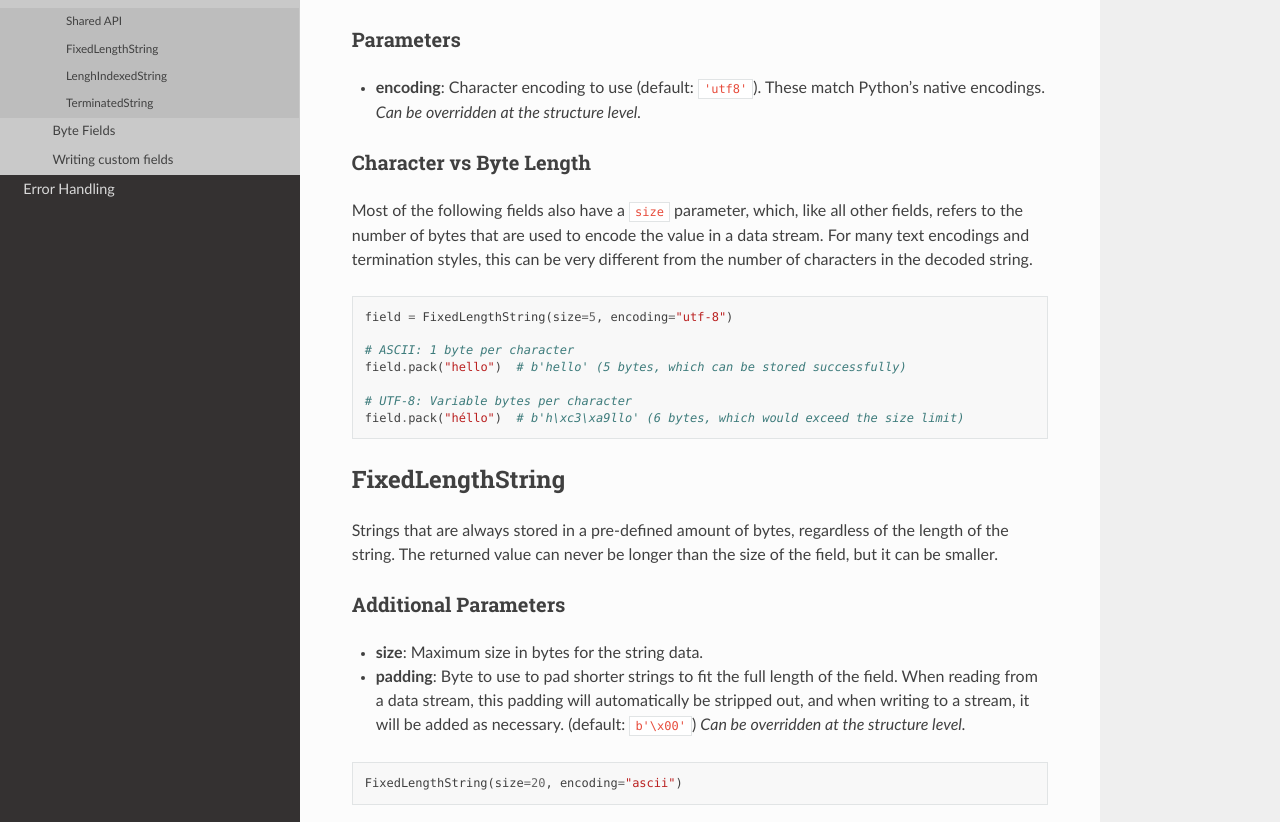
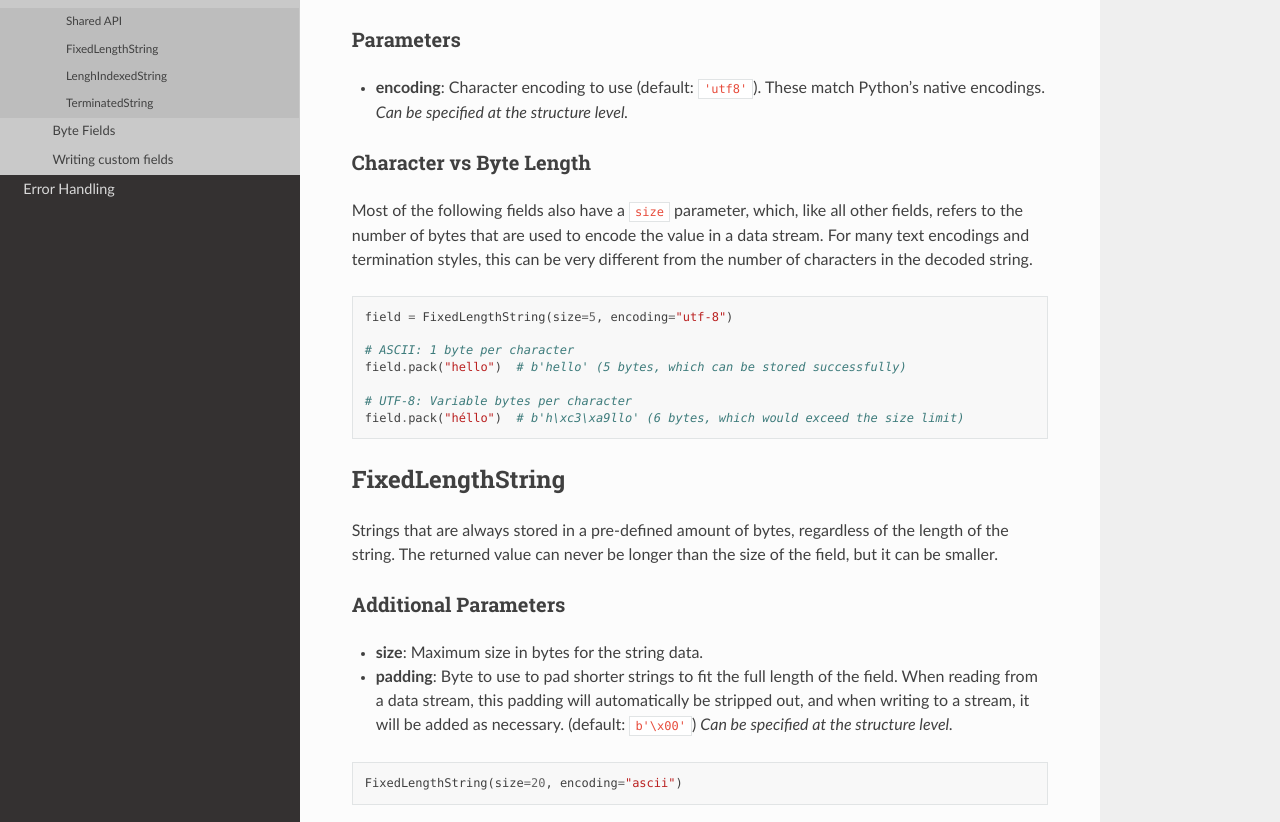
Before and after one commit to importsteel/steel, a Sphinx documentation site: the page built from docs/fields/text.rst, in a window 1280 px wide and 1400 px high. Shown: the part 334-1156 px from the top of the window. Built offline with Sphinx 7.4.7 and the Read the Docs theme 3.1.0, drawn with Linux system fonts in a browser that asks for light colours; some of the changed text lies outside the part shown.

Commit message:
Fix some wording

```diff
--- a/docs/fields/numbers.rst
+++ b/docs/fields/numbers.rst
@@ -23,7 +23,7 @@ Parameters
 
 -  **signed**: Whether to interpret as signed integer (default: False)
 
--  **endianness**: Byte order *Can be overridden at the structure level.*
+-  **endianness**: Byte order *Can be specified at the structure level.*
 
    -  ``'<'`` for little-endian (least significant byte first)
    -  ``'>'`` for big-endian (most significant byte first)
--- a/docs/fields/text.rst
+++ b/docs/fields/text.rst
@@ -16,7 +16,7 @@ Parameters
 ==========
 
 -  **encoding**: Character encoding to use (default: ``'utf8'``). These match Python's native
-   encodings. *Can be overridden at the structure level.*
+   encodings. *Can be specified at the structure level.*
 
 Character vs Byte Length
 ========================
@@ -49,7 +49,7 @@ Additional Parameters
 
 -  **padding**: Byte to use to pad shorter strings to fit the full length of the field. When reading
    from a data stream, this padding will automatically be stripped out, and when writing to a
-   stream, it will be added as necessary. (default: ``b'\x00'``) *Can be overridden at the structure
+   stream, it will be added as necessary. (default: ``b'\x00'``) *Can be specified at the structure
    level.*
 
 .. code:: python
@@ -97,7 +97,7 @@ Additional Parameters
 =====================
 
 -  **terminator**: Byte sequence that marks the end of the string data. (default: ``b'\x00'``) *Can
-   be overridden at the structure level.*
+   be specified at the structure level.*
 
 The terminator must be exactly one byte long. When reading, the terminator byte is consumed from the
 stream but not included in the returned string value. When writing, the terminator is automatically
```
